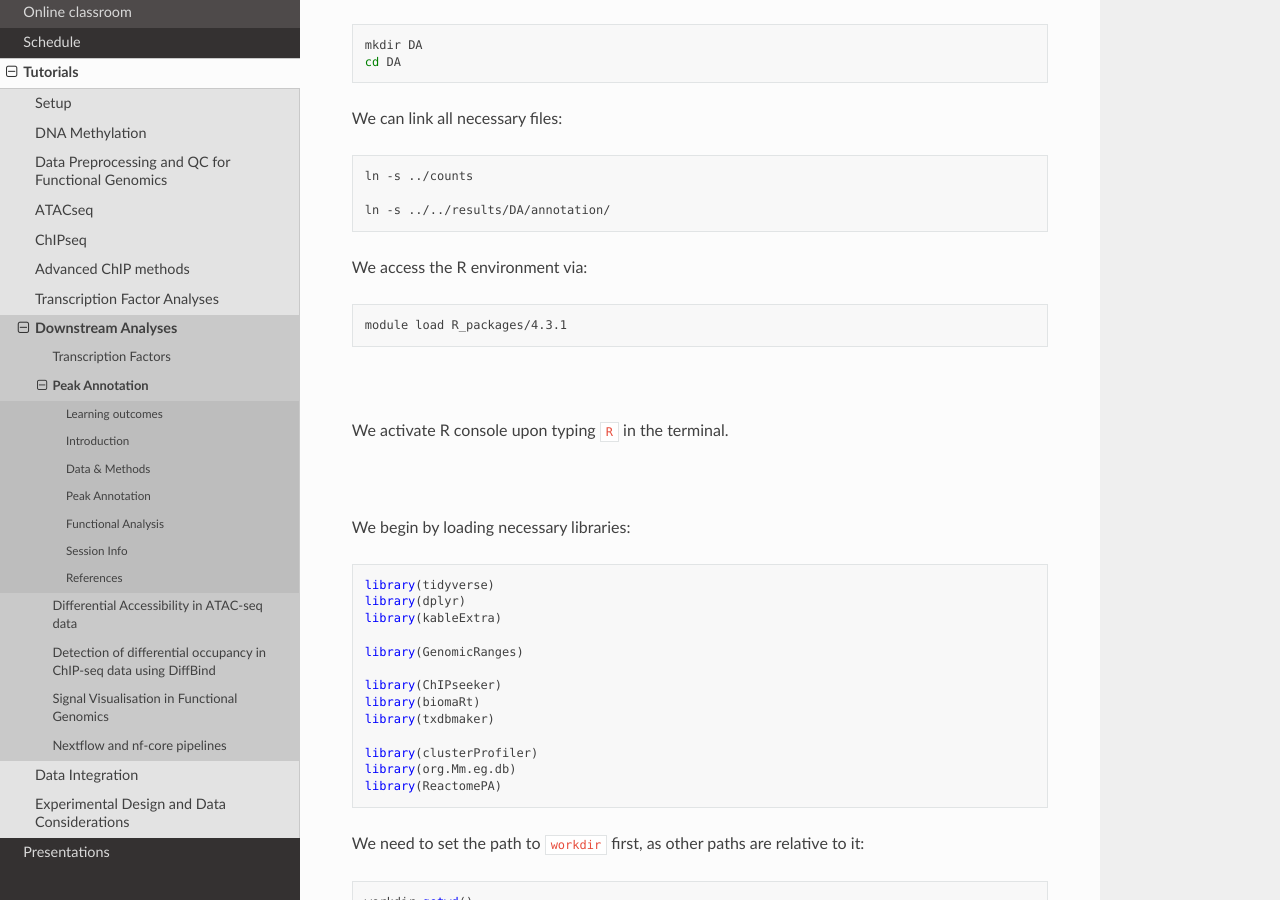
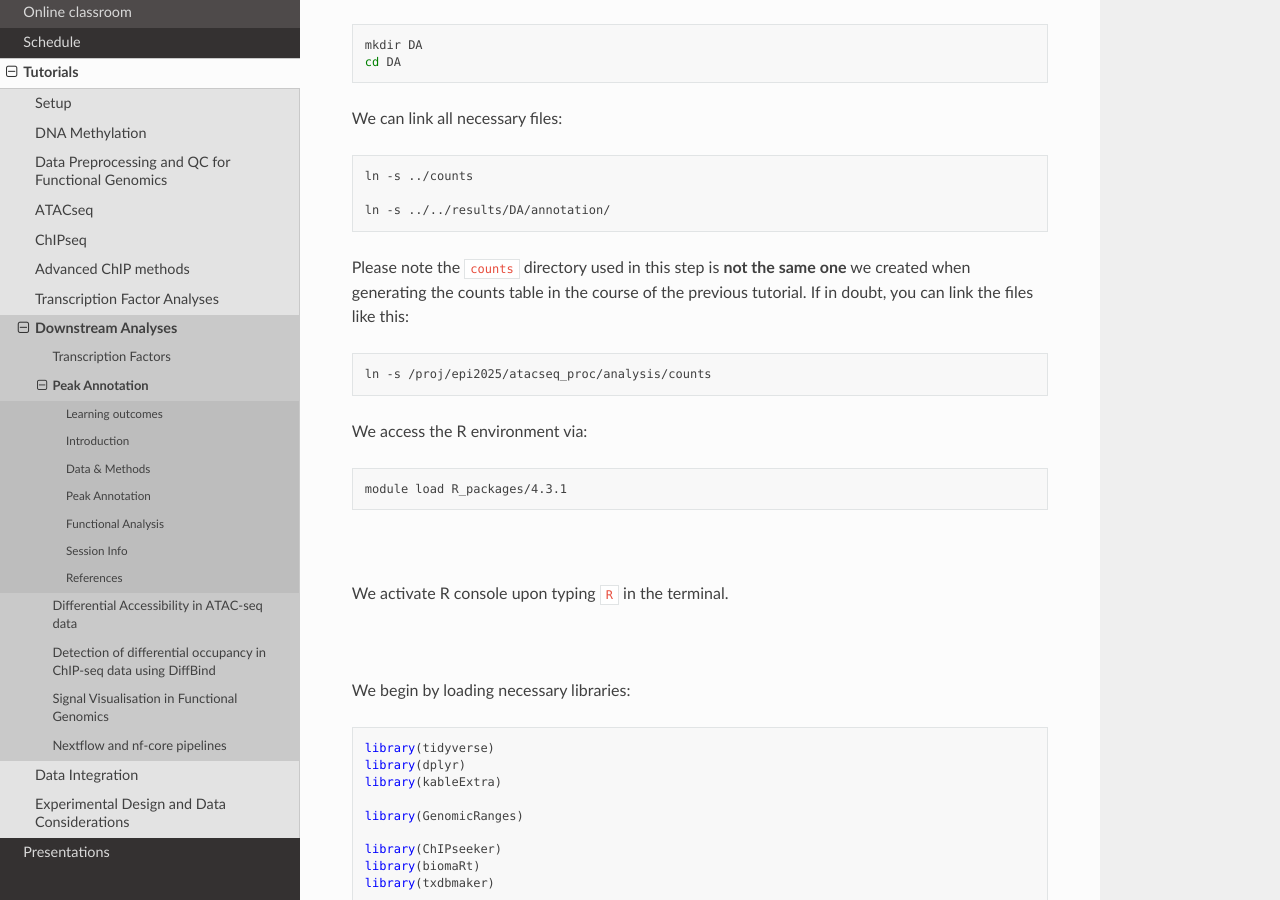
Before and after one commit to NBISweden/workshop-epigenomics-RTDs, a Sphinx documentation site: the page built from docs/content/tutorials/atac-chip-downstream/PeakAnnot_tsao2022.fulldata_rtds.12ix2025.rst, in a window 1280 px wide and 900 px high, scrolled down 1697 px. Built offline with Sphinx 7.4.7 and the Read the Docs theme 3.1.0, drawn with Linux system fonts in a browser that asks for light colours.

Commit message:
Update PeakAnnot_tsao2022.fulldata_rtds.12ix2025.rst

```diff
--- a/docs/content/tutorials/atac-chip-downstream/PeakAnnot_tsao2022.fulldata_rtds.12ix2025.rst
+++ b/docs/content/tutorials/atac-chip-downstream/PeakAnnot_tsao2022.fulldata_rtds.12ix2025.rst
@@ -94,6 +94,13 @@ We can link all necessary files:
    ln -s ../counts
 
    ln -s ../../results/DA/annotation/
+
+
+Please note the ``counts`` directory used in this step is **not the same one** we created when generating  the counts table in the course of the previous tutorial. If in doubt, you can link the files like this:
+
+.. code-block:: bash
+
+    ln -s /proj/epi2025/atacseq_proc/analysis/counts
 
 
 We access the R environment via:
```
